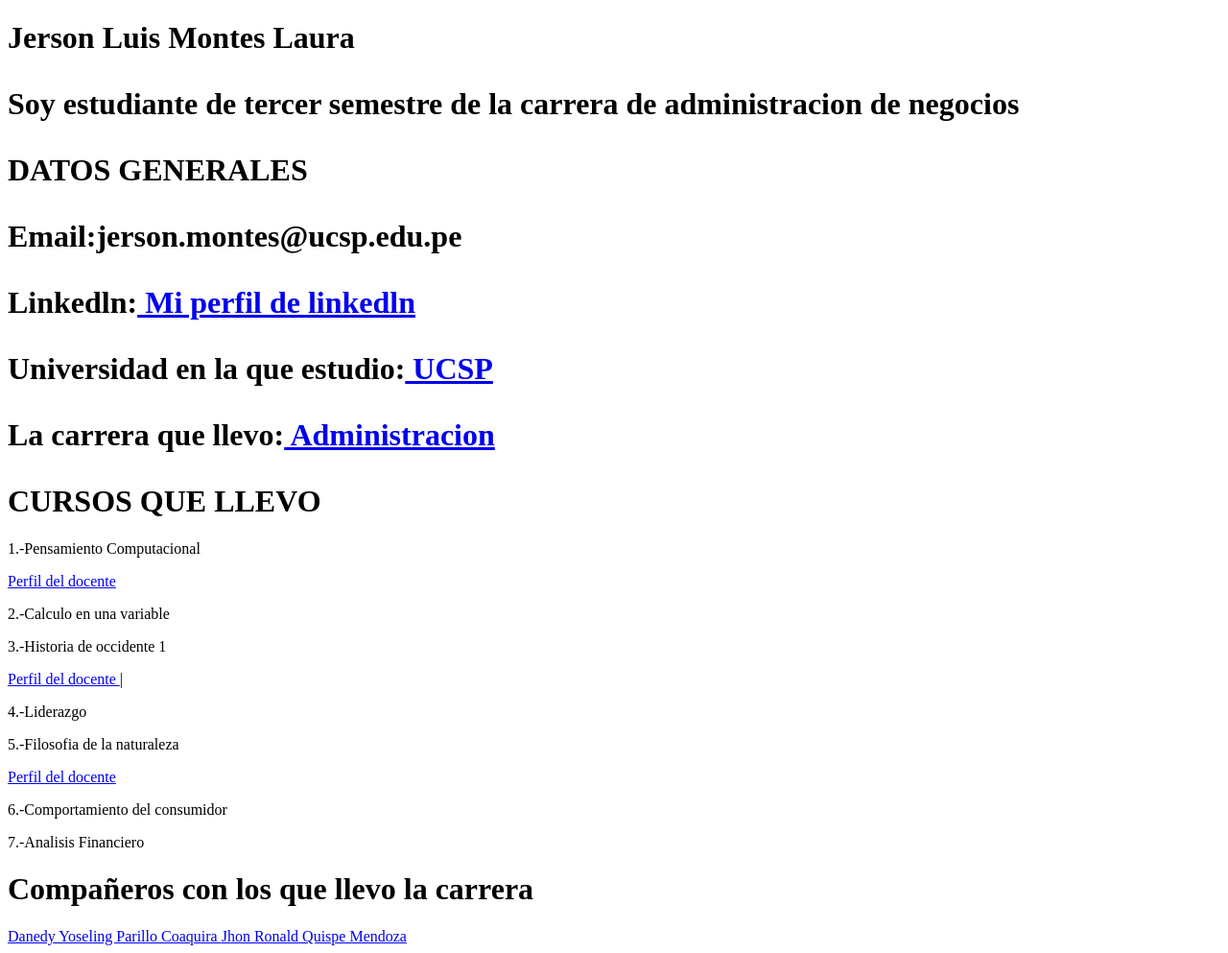
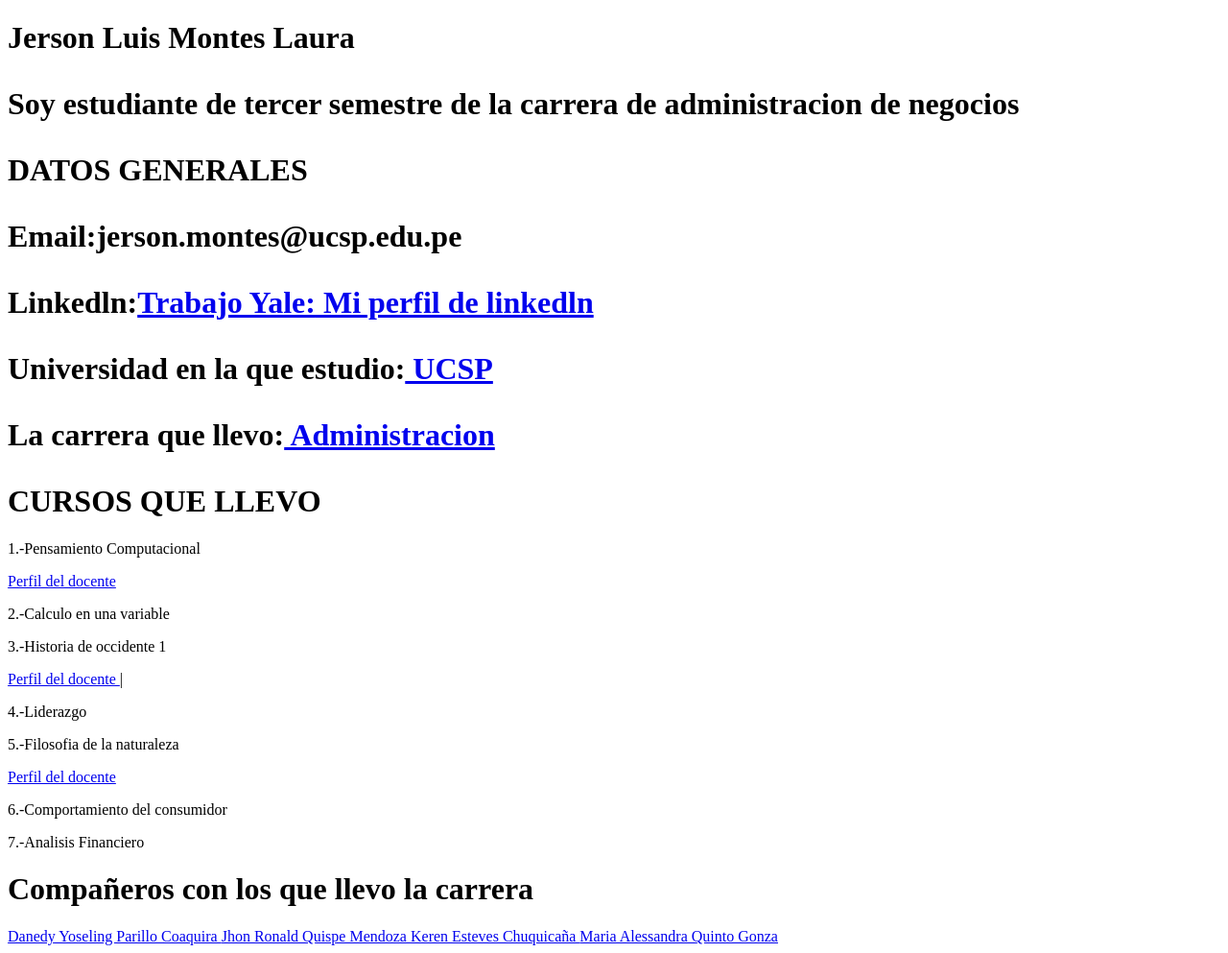
Before and after one commit to JersonML05/Jerson-Luis-Montes-Laura-github.io, a plain HTML site: page index.html in a window 1280 px wide. Shown: the whole page at 96% size. Drawn offline with Linux system fonts and the light colour scheme.

Commit message:
Update index.html

```diff
--- a/index.html
+++ b/index.html
@@ -8,7 +8,8 @@
 <p>Soy estudiante de tercer semestre de la carrera de administracion de negocios
 <h1>DATOS GENERALES
      <P>Email:jerson.montes@ucsp.edu.pe
-     <p>Linkedln:<a href="www.linkedin.com/in/jerson-montes-laura-1a7395198
+     <p>Linkedln:<a href="https://pe.linkedin.com/in/jerson-montes-laura-1a7395198"
+     <p>Trabajo Yale:<a href="https://www.yalelatinoamerica.com/es/tecnicos-certificados/Instaladores-Peru"
 
 "> Mi perfil de linkedln</a>
 
@@ -28,5 +29,7 @@
 <h1>Compañeros con los que llevo la carrera</h1>
      <a href="https://danedyp.github.io/Danedy-Yoseling-Parillo-Coaquira/"> Danedy Yoseling Parillo Coaquira </a>
      <a href="https://jhony241.github.io/Jhon-Ronald-Quispe-Mendoza.github.io/"> Jhon Ronald Quispe Mendoza </a>
+     <a href="https://kerensteves.github.io/Keren-page/"> Keren Esteves Chuquicaña </a>
+     <a href="https://mariaquintog.github.io/"> Maria Alessandra Quinto Gonza </a>
 </body>
 </html>
```
